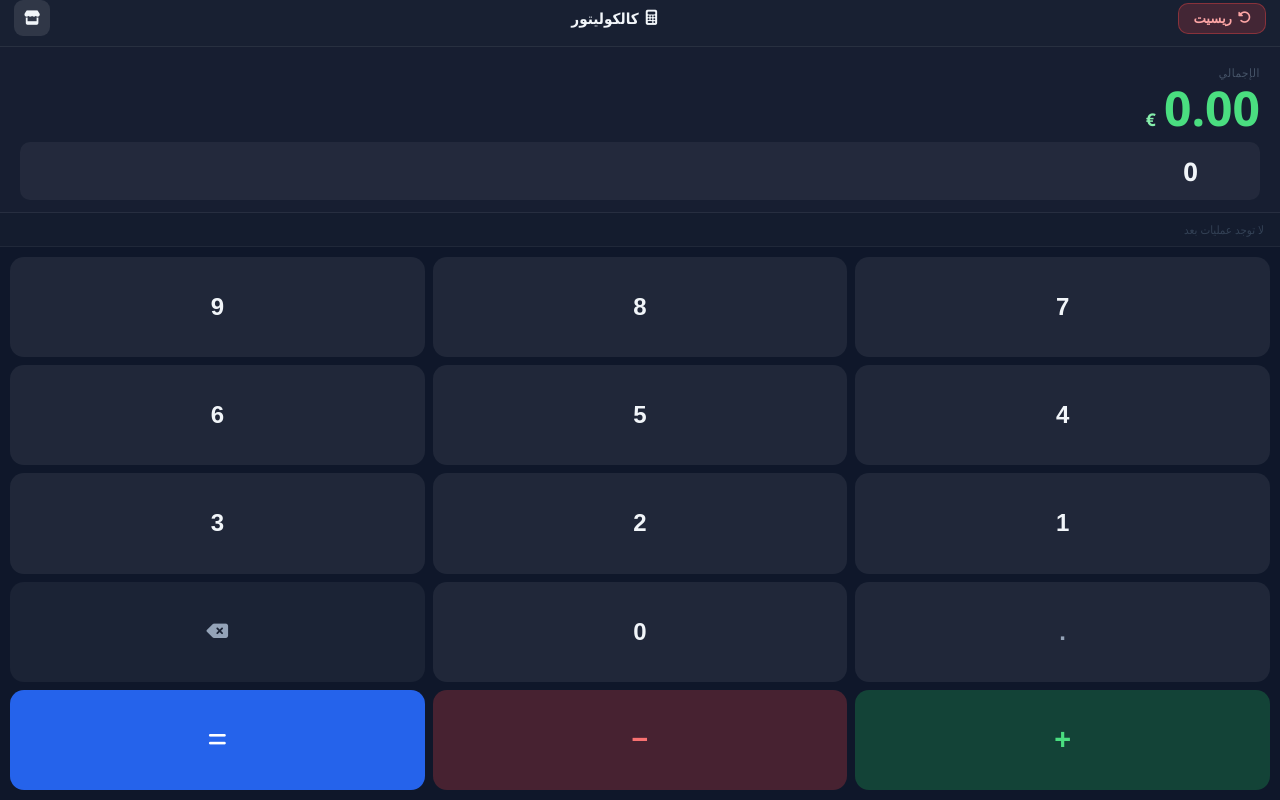
After one commit to MB-programming/trafik, a PHP site: page /calc.php in a window 1280 px wide. The commit adds this page. Run offline with PHP 8.4, Linux system fonts and the light colour scheme; the visitor is signed in with stand-in values (Sample User, id 1).

Commit message:
Add minus button on POS cards, Euro currency, and calculator page
pos.php: tap card = +1, badge now has a − button on the left to
decrease qty without opening any sheet.

config.php: CURRENCY_LABEL (€) and CURRENCY_NAME (يورو) constants;
all pages (pos, fastscan, history, index) now read currency from config.

calc.php: new standalone calculator with numpad, running total display,
+ and − operations, scrollable history strip, and a reset button top-left.
Linked from the POS header.

https://claude.ai/code/session_01X5Unt6rzkuwWxKnEtvQySp

```diff
--- /dev/null
+++ b/calc.php
@@ -0,0 +1,238 @@
+<?php
+require_once __DIR__.'/config.php';
+require_once __DIR__.'/auth.php';
+requireLogin();
+$cur = defined('CURRENCY_LABEL') ? CURRENCY_LABEL : 'ج';
+?>
+<!DOCTYPE html>
+<html lang="ar" dir="rtl">
+<head>
+  <meta charset="UTF-8"/>
+  <meta name="viewport" content="width=device-width,initial-scale=1,viewport-fit=cover"/>
+  <title>كالكوليتور — ترافيك</title>
+  <link rel="stylesheet" href="https://cdnjs.cloudflare.com/ajax/libs/font-awesome/6.5.1/css/all.min.css"/>
+  <style>
+    *{box-sizing:border-box;margin:0;padding:0;-webkit-tap-highlight-color:transparent;user-select:none}
+    html,body{width:100%;height:100%;font-family:'Segoe UI',Tahoma,sans-serif;background:#0f172a;color:#f1f5f9;overflow:hidden}
+    body{display:flex;flex-direction:column}
+
+    /* header */
+    .hdr{
+      display:flex;align-items:center;gap:10px;
+      padding:env(safe-area-inset-top,10px) 14px 10px;
+      background:rgba(255,255,255,.04);border-bottom:1px solid rgba(255,255,255,.07);
+      flex-shrink:0;
+    }
+    .back-btn{
+      width:36px;height:36px;border-radius:9px;
+      background:rgba(255,255,255,.1);border:none;color:#f1f5f9;
+      display:flex;align-items:center;justify-content:center;
+      font-size:.9rem;cursor:pointer;text-decoration:none;
+    }
+    .hdr-title{font-size:.95rem;font-weight:700;flex:1;display:flex;align-items:center;gap:7px;color:#f1f5f9}
+    .btn-reset{
+      background:rgba(239,68,68,.2);border:1px solid rgba(239,68,68,.4);
+      color:#fca5a5;padding:7px 14px;border-radius:10px;
+      font-size:.82rem;font-weight:700;cursor:pointer;
+      display:flex;align-items:center;gap:6px;
+    }
+    .btn-reset:active{background:rgba(239,68,68,.35)}
+
+    /* display */
+    .display{
+      flex-shrink:0;padding:18px 20px 12px;
+      background:rgba(255,255,255,.03);
+      border-bottom:1px solid rgba(255,255,255,.07);
+    }
+    .disp-total-lbl{font-size:.72rem;color:#475569;letter-spacing:.05em;text-transform:uppercase;margin-bottom:4px}
+    .disp-total{font-size:3rem;font-weight:900;color:#4ade80;line-height:1;display:flex;align-items:baseline;gap:8px}
+    .disp-cur{font-size:1.1rem;color:#86efac}
+    .disp-entry{
+      margin-top:10px;padding:10px 14px;
+      background:rgba(255,255,255,.05);border-radius:10px;
+      display:flex;align-items:center;justify-content:space-between;gap:10px;
+    }
+    .disp-input{font-size:1.6rem;font-weight:700;color:#f1f5f9;flex:1;min-width:0;text-align:right}
+    .disp-op{
+      font-size:1.4rem;font-weight:900;
+      width:38px;height:38px;border-radius:9px;
+      display:flex;align-items:center;justify-content:center;flex-shrink:0;
+    }
+    .disp-op.plus{background:rgba(34,197,94,.2);color:#4ade80}
+    .disp-op.minus{background:rgba(239,68,68,.2);color:#fca5a5}
+    .disp-op.none{background:transparent;color:transparent}
+
+    /* history strip */
+    .hist-strip{
+      flex-shrink:0;height:34px;overflow-x:auto;overflow-y:hidden;
+      display:flex;align-items:center;gap:6px;padding:0 16px;
+      background:rgba(255,255,255,.02);border-bottom:1px solid rgba(255,255,255,.05);
+      white-space:nowrap;
+    }
+    .hist-strip::-webkit-scrollbar{display:none}
+    .hist-item{font-size:.72rem;color:#475569;flex-shrink:0}
+    .hist-item.pos{color:#4ade80}
+    .hist-item.neg{color:#f87171}
+
+    /* numpad */
+    .numpad{
+      flex:1;display:grid;
+      grid-template-columns:repeat(3,1fr);
+      grid-template-rows:repeat(5,1fr);
+      gap:8px;padding:10px;
+    }
+    .key{
+      background:rgba(255,255,255,.07);
+      border:none;border-radius:14px;
+      color:#f1f5f9;font-size:1.5rem;font-weight:700;
+      cursor:pointer;display:flex;align-items:center;justify-content:center;
+      transition:transform .08s,background .1s;
+    }
+    .key:active{transform:scale(.91);background:rgba(255,255,255,.16)}
+    .key.op-plus{background:rgba(34,197,94,.25);color:#4ade80;font-size:1.8rem}
+    .key.op-plus:active{background:rgba(34,197,94,.4)}
+    .key.op-minus{background:rgba(239,68,68,.25);color:#f87171;font-size:1.8rem}
+    .key.op-minus:active{background:rgba(239,68,68,.4)}
+    .key.key-del{background:rgba(255,255,255,.05);color:#94a3b8;font-size:1.2rem}
+    .key.key-dot{color:#94a3b8}
+    .key.key-eq{
+      background:#2563eb;color:#fff;font-size:1.3rem;
+      grid-row:span 1;
+    }
+    .key.key-eq:active{background:#1d4ed8}
+  </style>
+</head>
+<body>
+
+<div class="hdr">
+  <button class="btn-reset" onclick="reset()" title="ريسيت">
+    <i class="fa-solid fa-rotate-left"></i> ريسيت
+  </button>
+  <div class="hdr-title" style="justify-content:center">
+    <i class="fa-solid fa-calculator"></i> كالكوليتور
+  </div>
+  <a href="pos.php" class="back-btn" title="POS"><i class="fa-solid fa-store"></i></a>
+</div>
+
+<!-- Display -->
+<div class="display">
+  <div class="disp-total-lbl">الإجمالي</div>
+  <div class="disp-total">
+    <span id="dispTotal">0.00</span>
+    <span class="disp-cur"><?= htmlspecialchars($cur) ?></span>
+  </div>
+  <div class="disp-entry">
+    <div class="disp-op none" id="dispOp"></div>
+    <div class="disp-input" id="dispInput">0</div>
+  </div>
+</div>
+
+<!-- History strip -->
+<div class="hist-strip" id="histStrip">
+  <span class="hist-item" style="color:#334155">لا توجد عمليات بعد</span>
+</div>
+
+<!-- Numpad -->
+<div class="numpad">
+  <!-- row 1 -->
+  <button class="key" onclick="digit('7')">7</button>
+  <button class="key" onclick="digit('8')">8</button>
+  <button class="key" onclick="digit('9')">9</button>
+  <!-- row 2 -->
+  <button class="key" onclick="digit('4')">4</button>
+  <button class="key" onclick="digit('5')">5</button>
+  <button class="key" onclick="digit('6')">6</button>
+  <!-- row 3 -->
+  <button class="key" onclick="digit('1')">1</button>
+  <button class="key" onclick="digit('2')">2</button>
+  <button class="key" onclick="digit('3')">3</button>
+  <!-- row 4 -->
+  <button class="key key-dot" onclick="dot()">.</button>
+  <button class="key" onclick="digit('0')">0</button>
+  <button class="key key-del" onclick="del()"><i class="fa-solid fa-delete-left"></i></button>
+  <!-- row 5: + − = -->
+  <button class="key op-plus"  onclick="op('+')">+</button>
+  <button class="key op-minus" onclick="op('−')">−</button>
+  <button class="key key-eq"   onclick="commit()"><i class="fa-solid fa-equals"></i></button>
+</div>
+
+<script>
+const CURRENCY = <?= json_encode($cur) ?>;
+let total   = 0;      // running total
+let input   = '0';    // current input string
+let pending = null;   // '+' or '−' (pending operation)
+let history = [];     // array of {op, val}
+
+function fmt(n){ return parseFloat(n).toFixed(2); }
+
+function updateDisplay(){
+  document.getElementById('dispTotal').textContent = fmt(total);
+  document.getElementById('dispInput').textContent = input;
+
+  const opEl = document.getElementById('dispOp');
+  if(pending){
+    opEl.textContent = pending;
+    opEl.className = 'disp-op ' + (pending==='+'?'plus':'minus');
+  } else {
+    opEl.textContent=''; opEl.className='disp-op none';
+  }
+}
+
+function updateHistory(){
+  const strip = document.getElementById('histStrip');
+  if(!history.length){
+    strip.innerHTML='<span class="hist-item" style="color:#334155">لا توجد عمليات بعد</span>';
+    return;
+  }
+  strip.innerHTML = history.map(h=>`<span class="hist-item ${h.op==='+'?'pos':'neg'}">${h.op}${fmt(h.val)}</span>`).join('<span class="hist-item" style="color:#334155;padding:0 2px">·</span>');
+  strip.scrollLeft = strip.scrollWidth;
+}
+
+function digit(d){
+  if(input==='0'&&d!=='.') input=d;
+  else if(input.length < 12) input+=d;
+  updateDisplay();
+}
+function dot(){
+  if(!input.includes('.')){ input+='.'; updateDisplay(); }
+}
+function del(){
+  input = input.length>1 ? input.slice(0,-1) : '0';
+  updateDisplay();
+}
+
+function op(o){
+  // commit current input first if there's a pending op
+  if(pending) commit();
+  pending = o;
+  updateDisplay();
+}
+
+function commit(){
+  const val = parseFloat(input)||0;
+  if(pending==='+'){
+    history.push({op:'+',val});
+    total += val;
+  } else if(pending==='−'){
+    history.push({op:'−',val});
+    total -= val;
+  } else {
+    // no pending op: treat as + (first entry)
+    history.push({op:'+',val});
+    total += val;
+  }
+  pending = null;
+  input   = '0';
+  updateDisplay();
+  updateHistory();
+}
+
+function reset(){
+  total=0; input='0'; pending=null; history=[];
+  updateDisplay(); updateHistory();
+}
+
+updateDisplay();
+</script>
+</body>
+</html>
--- a/config.php
+++ b/config.php
@@ -2,6 +2,10 @@
 // ── Admin credentials ──────────────────────────────────────────────────────
 define('ADMIN_USER', 'minaboules');
 define('ADMIN_PASS', 'mina2002306');
+
+// ── Currency ───────────────────────────────────────────────────────────────
+define('CURRENCY_LABEL',  '€');      // عرض العملة
+define('CURRENCY_NAME',   'يورو');   // الاسم الكامل
 
 // ── AI Provider ────────────────────────────────────────────────────────────
 // 'gemini' = مجاني | 'claude' = مدفوع | '' = بدون AI (باركود فقط)
--- a/fastscan.php
+++ b/fastscan.php
@@ -6,6 +6,8 @@ requireLogin();
 
 $geminiKey = (AI_PROVIDER === 'gemini') ? GEMINI_API_KEY : '';
 $hasAI     = AI_PROVIDER !== '' && $geminiKey !== '';
+$currency  = defined('CURRENCY_NAME') ? CURRENCY_NAME : 'جنيه';
+$curLabel  = defined('CURRENCY_LABEL') ? CURRENCY_LABEL : 'ج';
 
 // load all products from local DB and pass to JS
 $db       = getDB();
@@ -240,7 +242,7 @@ function showFound(product, aiLabel){
       </div>
       <div class="rc-price-wrap">
         <div class="rc-price">${parseFloat(product.price).toFixed(2)}</div>
-        <div class="rc-cur">جنيه</div>
+        <div class="rc-cur"><?= htmlspecialchars($curLabel) ?></div>
       </div>
     </div>
     ${aiLabel!==product.name?`<div class="rc-ai"><i class="fa-solid fa-robot"></i> AI رصد: ${esc(aiLabel)}</div>`:''}`;
--- a/index.php
+++ b/index.php
@@ -248,7 +248,7 @@ function faIcon(string $cls, string $extra=''): string {
                 <?= htmlspecialchars($p['category']) ?>
               </span>
             </td>
-            <td class="price"><?= number_format($p['price'],2) ?> ج</td>
+            <td class="price"><?= number_format($p['price'],2) ?> <?= htmlspecialchars(defined('CURRENCY_LABEL')?CURRENCY_LABEL:'ج') ?></td>
             <td><div class="acts">
               <button class="btn btn-e" onclick="openEdit(<?= htmlspecialchars(json_encode($p,JSON_UNESCAPED_UNICODE)) ?>)">
                 <i class="fa-solid fa-pen"></i> تعديل
```
Also changed, not shown: history.php (+6 -4 lines), pos.php (+32 -9 lines).
